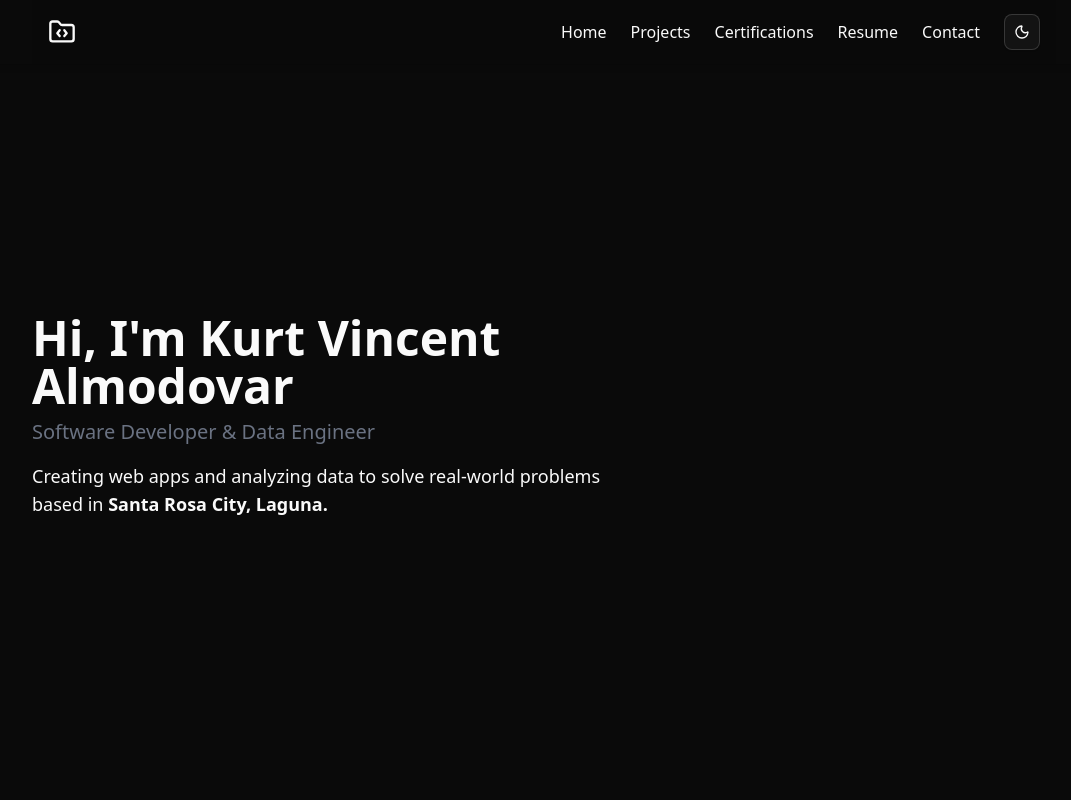
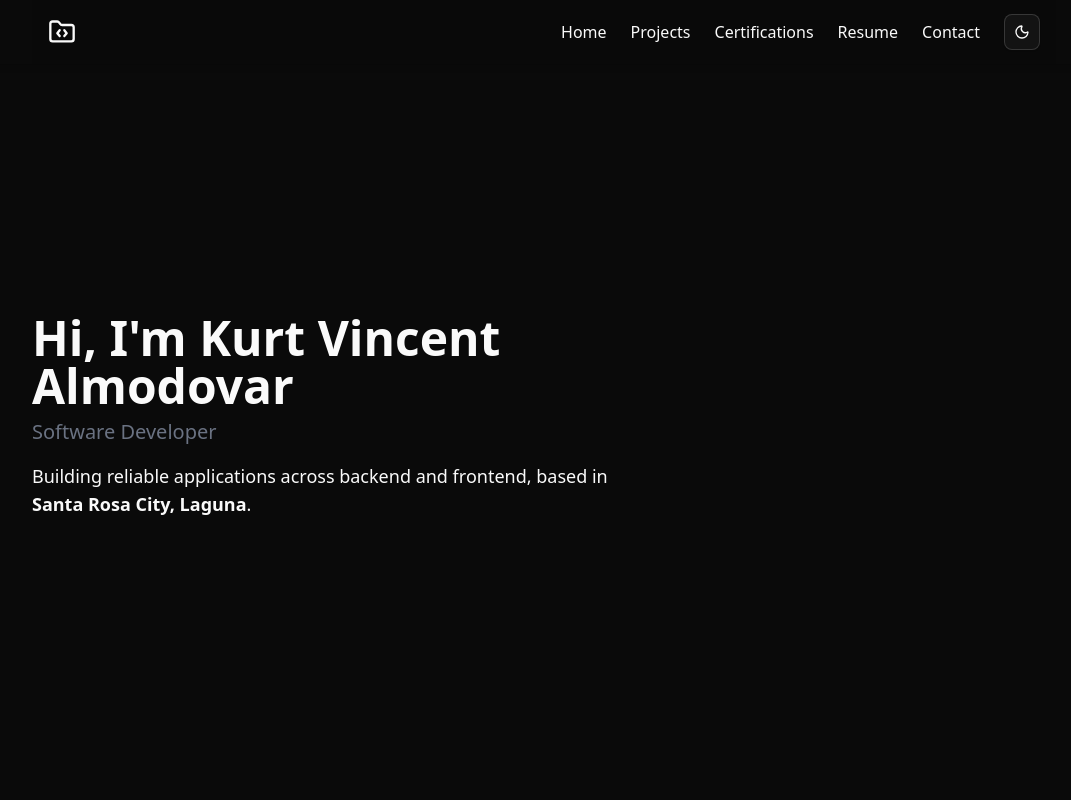
Before and after one commit to Kurt013/my-portfolio, a React (Vite) app: page / in a window 1280 px wide. Shown: the top 800 px of the page, without its empty margins (96-1167 px from the left). Built offline with nearby package versions, Linux system fonts and the light colour scheme.

Commit message:
updated hero section info

```diff
--- a/src/components/Hero.tsx
+++ b/src/components/Hero.tsx
@@ -5,20 +5,19 @@ const Hero = () => {
   return (
     <SectionTemplate
       id="home"
-      className={cn(
-        "min-h-screen min-h-dvh flex flex-col justify-center"
-      )}
+      className={cn("min-h-screen min-h-dvh flex flex-col justify-center")}
     >
       <div className="w-full max-w-xl">
         <h1 className="text-4xl md:text-5xl font-bold pb-2">
           Hi, I'm Kurt Vincent Almodovar
         </h1>
         <p className="text-base md:text-xl text-gray-500 pb-4">
-            Software Developer & Data Engineer
+          Software Developer
         </p>
         <p className="text-lg">
-            Creating web apps and analyzing data to solve real-world problems
-            based in <strong>Santa Rosa City, Laguna.</strong>
+          Building reliable applications across
+          backend and frontend, based in{" "}
+          <strong>Santa Rosa City, Laguna</strong>.
         </p>
       </div>
     </SectionTemplate>
```
Lines whose indentation alone changed are shown as unchanged.
